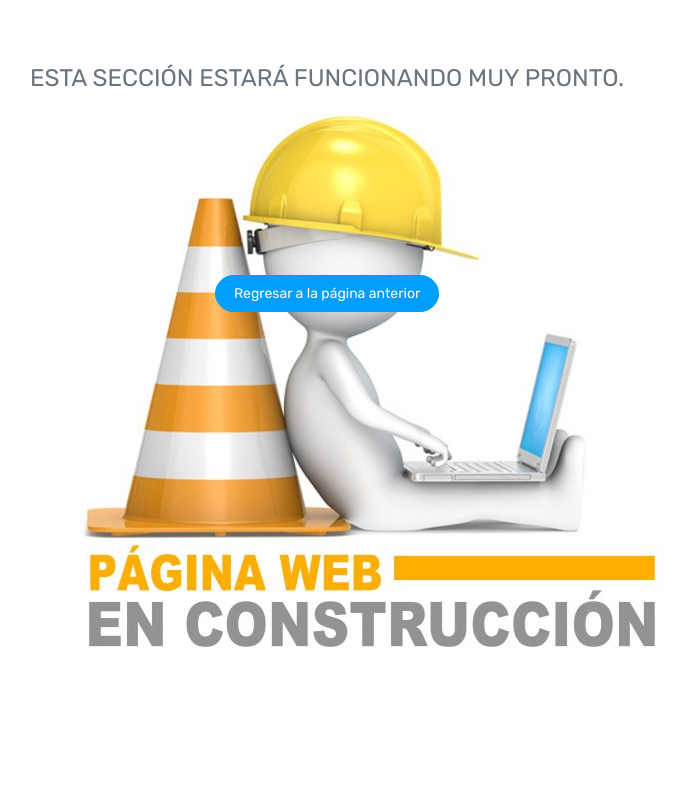
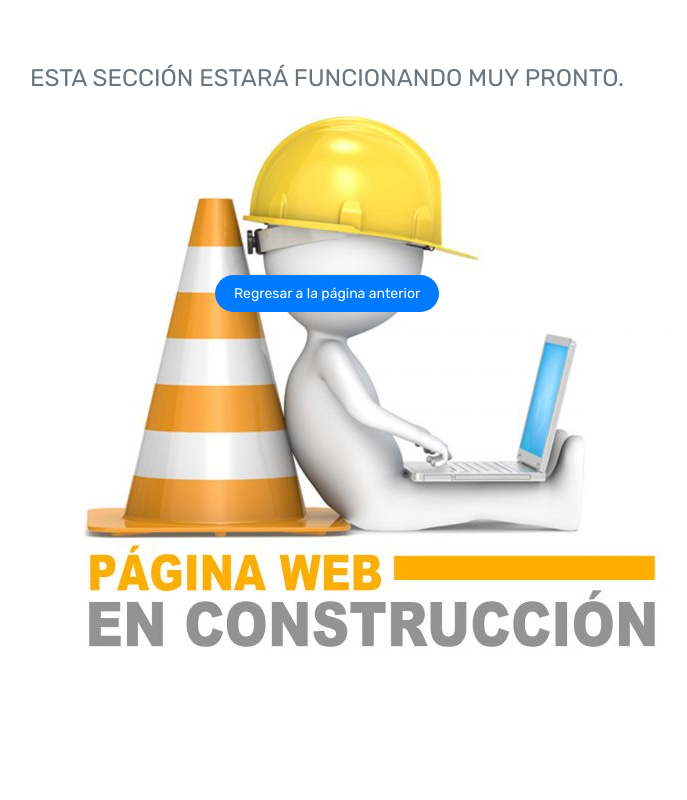
Before and after one commit to John-Betancourt/Lipacun, a PHP site: the page made by Sección_En_Construcción.php in a window 1280 px wide. Shown: the whole page, without its empty margins (313-1000 px from the left). Run offline with PHP 8.4, Linux system fonts and the light colour scheme.

Commit message:
Se cambio el estilo del boton

```diff
--- a/Sección_En_Construcción.php
+++ b/Sección_En_Construcción.php
@@ -29,7 +29,7 @@
 				<h3 class="text-uppercase">Esta Sección estará funcionando muy pronto.</h3>
                 <!--p class="text-muted m-t-30 m-b-30">Parece que tenemos problemas al cargar la página solicitada</p--><br><br/><p></p><br><br/><p></p><br><br/><p></p>
                 <!--a href="Administrador" class="btn btn-info btn-rounded waves-effect waves-light m-b-40">Regresar a la página principal</a-->
-				<button class="btn btn-info btn-rounded waves-effect waves-light m-b-40" onclick="history.back()">Regresar a la página anterior</button>
+				<button class="btn btn-primary btn-rounded waves-effect waves-light m-b-40" onclick="history.back()">Regresar a la página anterior</button>
 			</div>
         </div>
 		</center>
```
